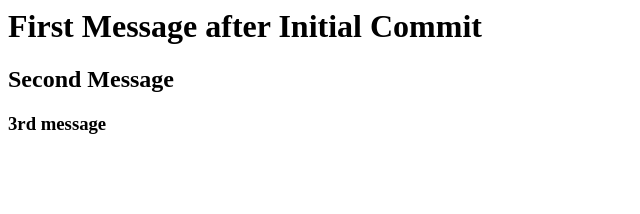
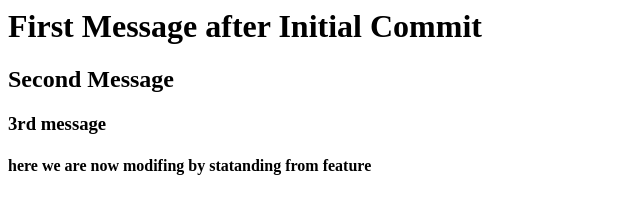
Before and after one commit to bgstudent/datewithgit, a plain HTML site: page index.html in a window 1280 px wide. Shown: the whole page, without its empty margins (0-640 px from the left). Drawn offline with Linux system fonts and the light colour scheme.

Commit message:
Modified in html file also by statanding from feature

```diff
--- a/index.html
+++ b/index.html
@@ -3,5 +3,6 @@
 <h1> First Message after Initial Commit </h1>
 <h2>Second Message </h2>
 <h3>3rd message</h3>
+<h4>here we are now modifing by statanding from feature </h4>
 </body>
 </html>
```
